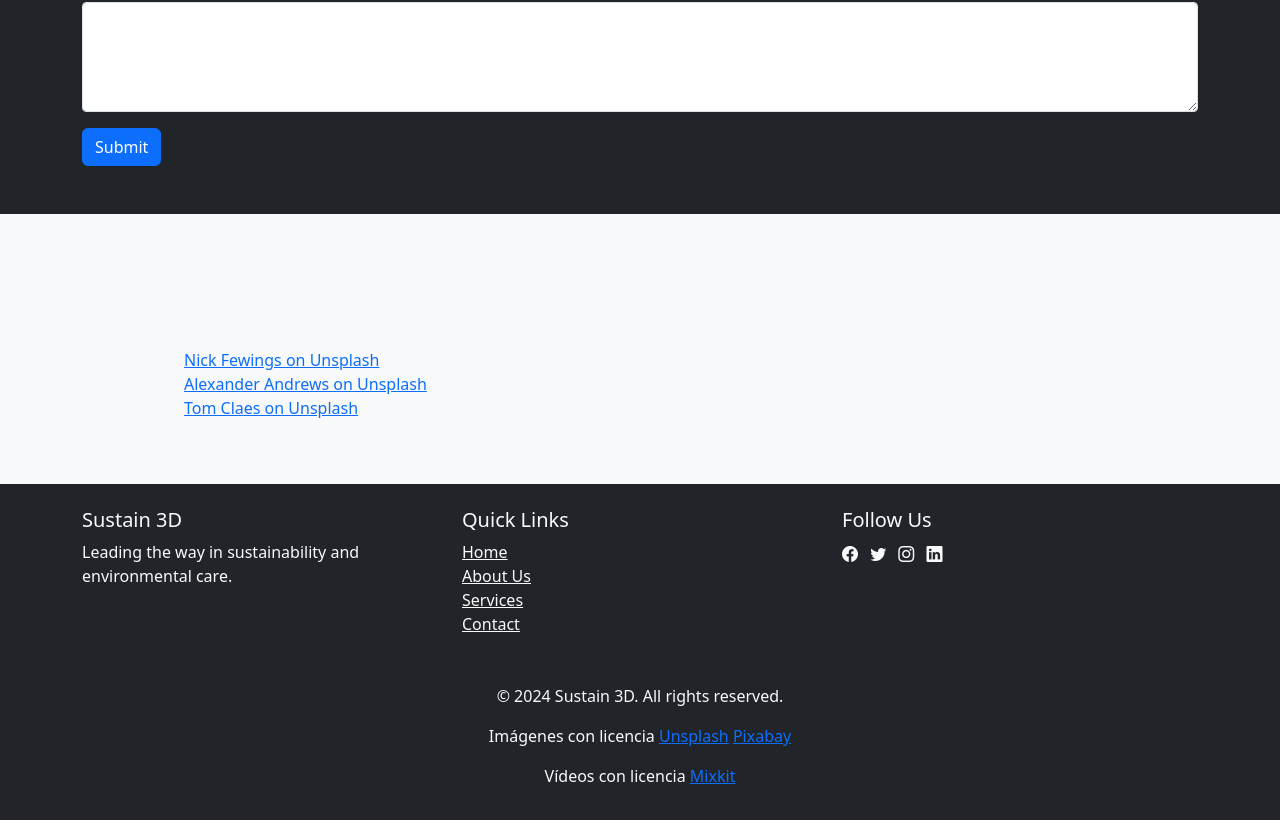
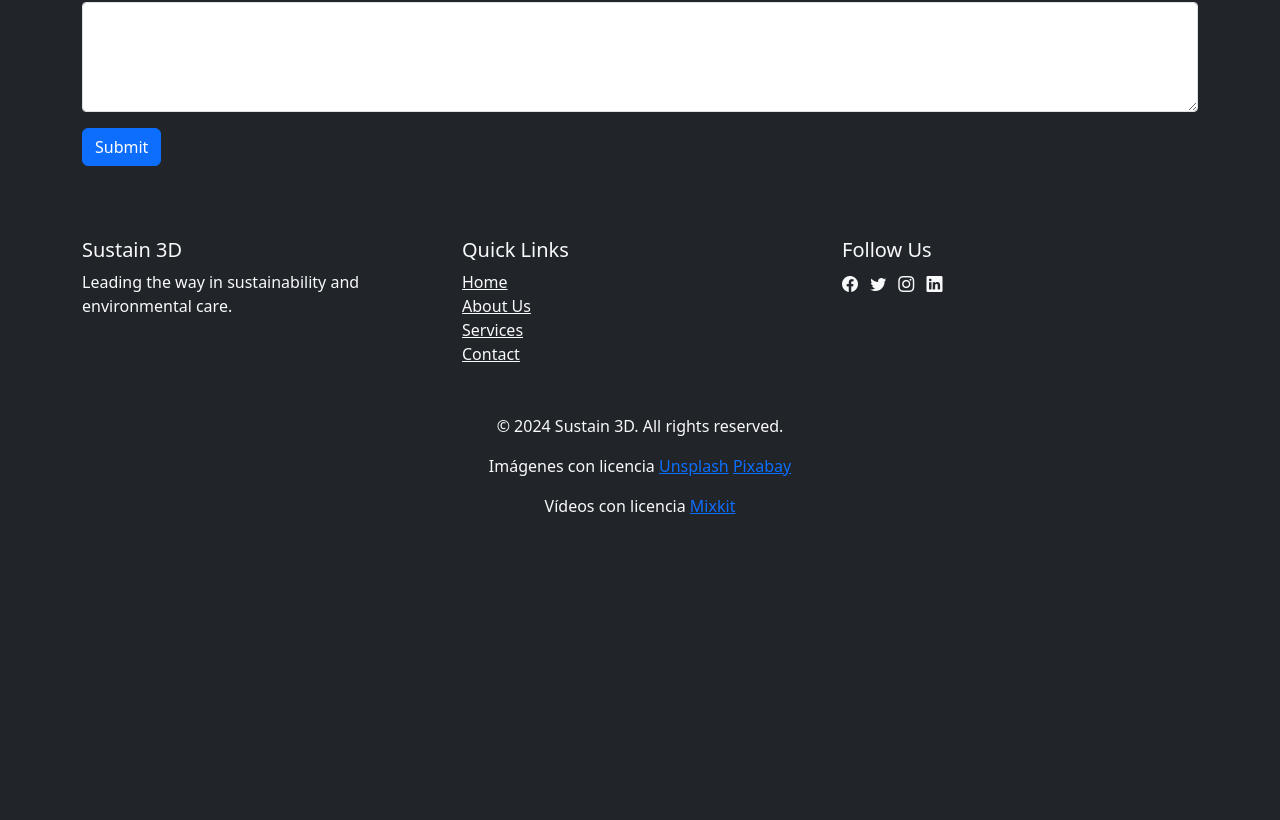
Before and after one commit to diw2425ccp/projectDIWStartup, a plain HTML site: page template/index.html in a window 1280 px wide. Shown: the part 3620-4440 px from the top of the page. After the commit the page ends 4226 px from the top, so only its background shows below. Drawn offline with nearby package versions, Linux system fonts and the light colour scheme.

Commit message:
Solucion

```diff
--- a/template/index.html
+++ b/template/index.html
@@ -346,18 +346,6 @@
     </div>
   </div>
 </section>
-<!--Image Licenses-->
-<section id="licenses" class="py-5 bg-light">
-  <div class="container">
-    <h2 class="text-center mb-5">Image Licenses</h2>
-    <ul>
-      <li>Image 1: <a href="https://unsplash.com/photos/ywVgG0lDbOk" target="_blank">Nick Fewings on Unsplash</a></li>
-      <li>Image 2: <a href="https://unsplash.com/photos/6QJ2-x0V1j0" target="_blank">Alexander Andrews on Unsplash</a></li>
-      <li>Image 3: <a href="https://unsplash.com/photos/XsXFYFcJ0-I" target="_blank">Tom Claes on Unsplash</a></li>
-      <!-- Add more image licenses as needed -->
-    </ul>
-  </div>
-</section>
 <!--Footer-->
 <footer class="bg-dark text-light py-4">
   <div class="container">
```
